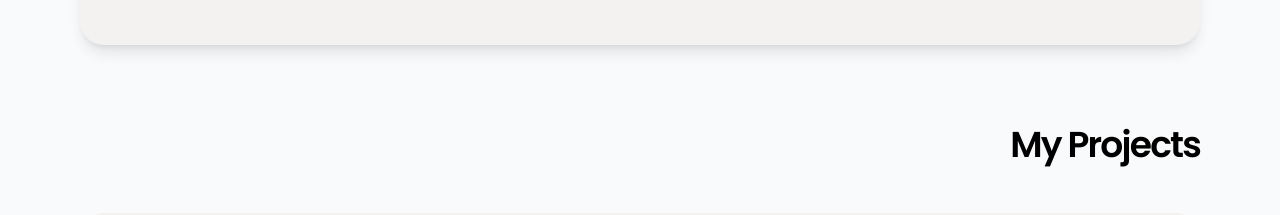
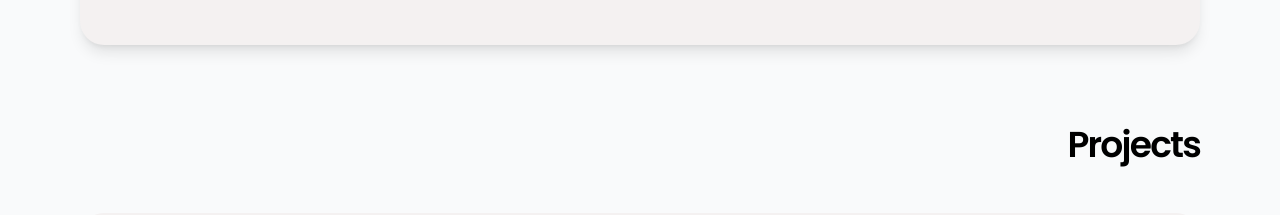
Before and after one commit to jolamemushaj/jolamemushaj, a website: page public/index.html in a window 1280 px wide. Shown: the part 1103-1318 px from the top of the page. Drawn offline with Linux system fonts and the light colour scheme.

Commit message:
Minor Adjustments

```diff
--- a/public/index.html
+++ b/public/index.html
@@ -143,7 +143,7 @@
             </div>
         </div>
         <div class="flex flex-col space-y-12 py-20 max-w-7xl mx-auto">
-            <div class="text-4xl font-ternary text-end tracking-tighter mx-6 md:mx-20">My Projects</div>
+            <div class="text-4xl font-ternary text-end tracking-tighter mx-6 md:mx-20">Projects</div>
 
             <div class="flex flex-col lg:flex-row lg:space-x-12 rounded-3xl shadow-lg px-6 md:px-16 py-8 md:py-12 mx-6 md:mx-20 bg-neutral">
                 <div class="flex flex-col justify-start space-y-8 pb-4 mt-2">
```
